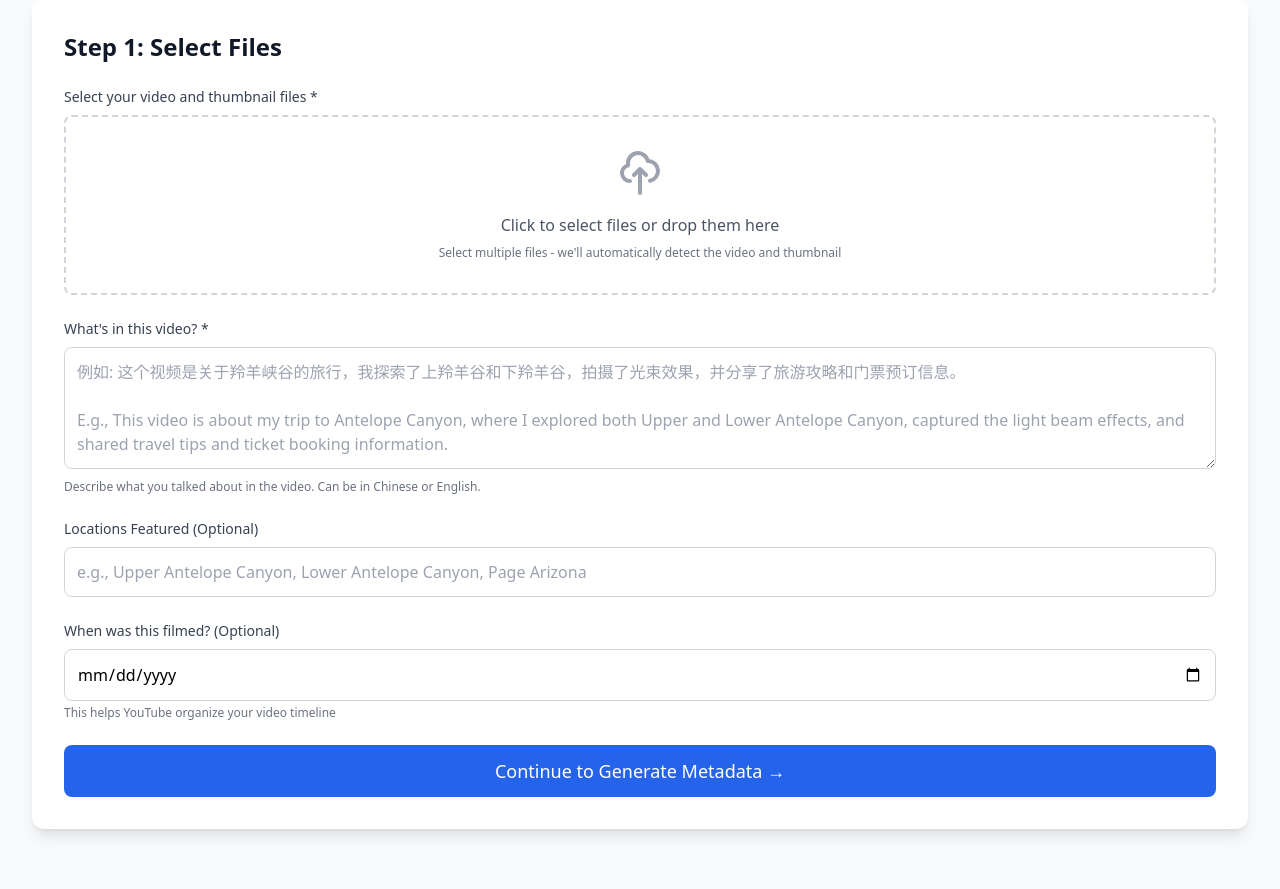
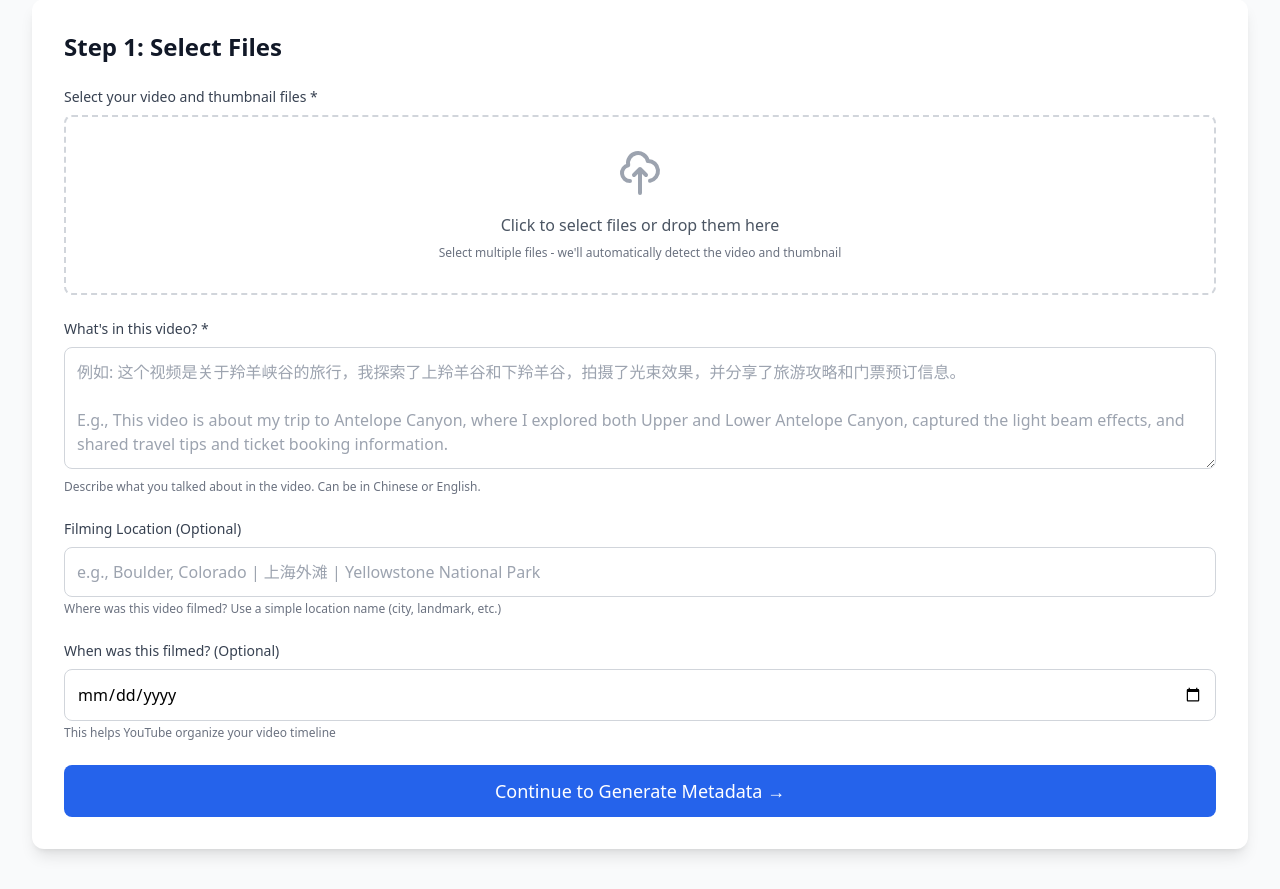
Before and after one commit to yizhouyu/youtube-manager, a Flask app: page /upload in a window 1280 px wide. Shown: the part 302-1191 px from the top of the page. Run offline with Flask 3, Linux system fonts and the light colour scheme; some libraries are stand-ins or nearby versions.

Commit message:
Fix video location format for YouTube API compatibility
Problem: Location field wasn't working when uploading videos because
the API format was incorrect. User reported "Boulder, Colorado" format
wasn't being accepted.

Root Cause: YouTube deprecated recordingDetails.location.latitude/longitude
and locationDescription in 2017, but still accepts locationDescription as
a simple string field (not nested in a location object).

Changes:
- Fix API call: Use 'locationDescription' directly instead of nested
  'location.description' structure (src/web/app.py:839)
- Update UI label: "Locations Featured" → "Filming Location" for clarity
- Add helper text: Explain to use simple location names (city, landmark)
- Update placeholder: Show better examples (Boulder, Colorado | 上海外滩)

Technical Details:
- recordingDetails.locationDescription is deprecated but still functional
- Must be passed as a root-level string in recordingDetails object
- Does NOT accept nested objects or coordinate-based formats
- Best practice: Use human-readable location names (e.g., "Boulder, Colorado")

Reference: YouTube Data API v3 deprecation (June 2017)

🤖 Generated with [Claude Code](https://claude.com/claude-code)

Co-Authored-By: Claude <noreply@anthropic.com>

```diff
--- a/src/web/app.py
+++ b/src/web/app.py
@@ -834,9 +834,9 @@ def upload_video_background(upload_id, video_path, thumbnail_path, title, descri
                 print(f"[UPLOAD]   - Recording date: {recording_date_for_update}")
 
             if video_location:
-                recording_details['location'] = {
-                    'description': video_location
-                }
+                # Note: locationDescription is deprecated but still accepted by YouTube API
+                # It should be a simple string, not nested in a 'location' object
+                recording_details['locationDescription'] = video_location
                 print(f"[UPLOAD]   - Video location: {video_location}")
 
             youtube_service.videos().update(
--- a/src/web/templates/upload.html
+++ b/src/web/templates/upload.html
@@ -169,14 +169,15 @@
         <!-- Optional: Locations -->
         <div class="mb-6">
             <label class="block text-sm font-medium text-gray-700 mb-2">
-                Locations Featured (Optional)
+                Filming Location (Optional)
             </label>
             <input
                 type="text"
                 id="locations"
                 class="w-full border border-gray-300 rounded-lg p-3 focus:ring-2 focus:ring-blue-500 focus:border-transparent"
-                placeholder="e.g., Upper Antelope Canyon, Lower Antelope Canyon, Page Arizona"
+                placeholder="e.g., Boulder, Colorado | 上海外滩 | Yellowstone National Park"
             >
+            <p class="text-xs text-gray-500 mt-1">Where was this video filmed? Use a simple location name (city, landmark, etc.)</p>
         </div>
 
         <!-- Filming Date -->
```
